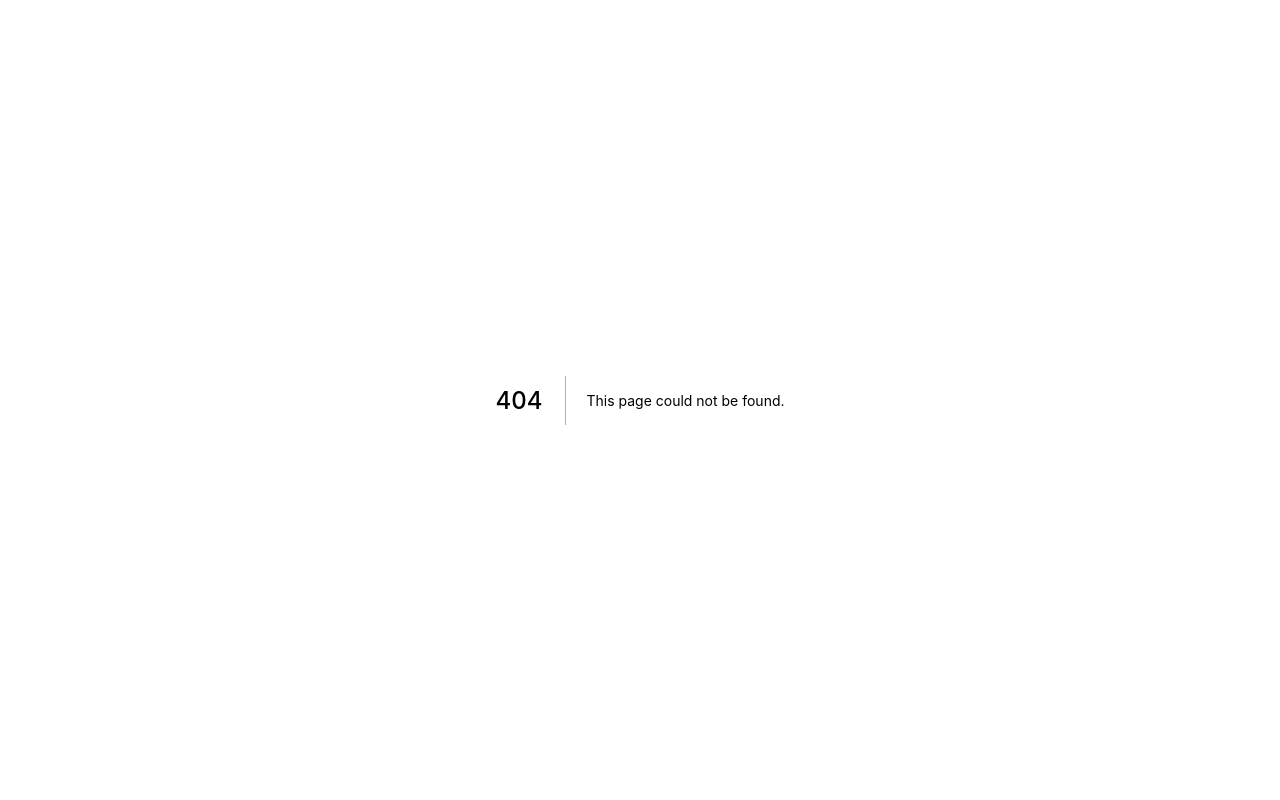
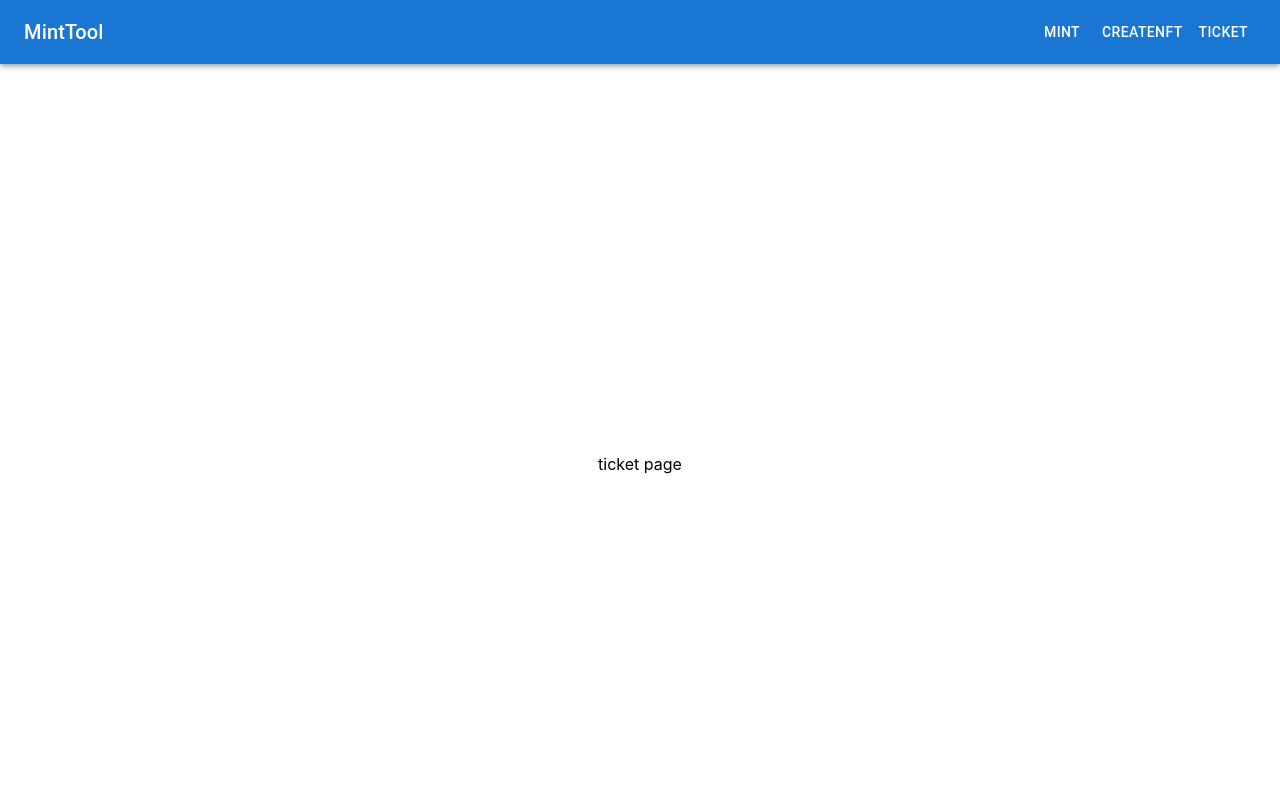
Before and after one commit to codestates/BEB-04-final-mintool, a Next.js app: page /ticket in a window 1280 px wide. Before the commit this address had no page. Shown: the top 800 px of the page. Built offline with nearby package versions, Linux system fonts and the light colour scheme.

Commit message:
Feat : topAppbar 구현 및 Footer 자리 생성

```diff
--- /dev/null
+++ b/components/Footer/Footer.js
@@ -0,0 +1,46 @@
+export default function Footer() {
+    return (
+        <>
+            <footer>
+                <a
+                    // href="https://vercel.com?utm_source=create-next-app&utm_medium=default-template&utm_campaign=create-next-app"
+                    // target="_blank"
+                    // rel="noopener noreferrer"
+                >
+                    {/* Powered by{' '}
+                    <img src="/vercel.svg" alt="Vercel Logo" className="logo" /> */}
+                    this is footer
+                </a>
+            </footer>
+
+        <style jsx>{`
+
+
+        footer {
+          width: 100%;
+          height: 100px;
+          border-top: 1px solid #eaeaea;
+          display: flex;
+          justify-content: center;
+          align-items: center;
+          background-color: rgb(21,178,229);
+        }
+
+        footer img {
+          margin-left: 0.5rem;
+          width : 100px;
+        }
+
+        footer a {
+          display: flex;
+          justify-content: center;
+          align-items: center;
+        }
+
+
+      `}</style>
+
+
+        </>
+    )
+}
--- /dev/null
+++ b/components/appbar/TopAppbar.js
@@ -0,0 +1,40 @@
+import * as React from 'react';
+import AppBar from '@mui/material/AppBar';
+import Box from '@mui/material/Box';
+import Toolbar from '@mui/material/Toolbar';
+import Typography from '@mui/material/Typography';
+import Button from '@mui/material/Button';
+import IconButton from '@mui/material/IconButton';
+import MenuIcon from '@mui/icons-material/Menu';
+import { Link } from 'next/link';
+import { useRouter } from 'next/router';
+
+export default function TopAppbar() {
+  const router = useRouter();
+
+  return (
+    <Box sx={{ flexGrow: 1 }}>
+      <AppBar position="static">
+        <Toolbar sx={{justifyContent: 'space-between'}}>
+          {/* <IconButton
+            size="large"
+            edge="start"
+            color="inherit"
+            aria-label="menu"
+            sx={{ mr: 2 }}
+          >
+            <MenuIcon />
+          </IconButton> */}
+          <Typography variant="h6" component="span" onClick={() => { router.push('/') }}>
+            MintTool
+          </Typography>
+          <div>
+            <Button color="inherit" onClick={() => { router.push('/mint') }} >Mint</Button>
+            <Button color="inherit" onClick={() => { router.push('/createnft') }} >CreateNFT</Button>
+            <Button color="inherit" onClick={() => { router.push('/ticket') }} >Ticket</Button>
+          </div>
+        </Toolbar>
+      </AppBar>
+    </Box>
+  );
+}
--- /dev/null
+++ b/components/layout/layout.js
@@ -0,0 +1,12 @@
+import TopAppbar from "../appbar/TopAppbar";
+import Footer from "../Footer/Footer";
+
+export default function Layout({children}) {
+    return (
+        <>
+            <TopAppbar/>
+                <main>{children}</main>
+            <Footer />
+        </>
+    )
+}
--- /dev/null
+++ b/global.css
@@ -0,0 +1,21 @@
+html,
+body {
+  padding: 0;
+  margin: 0;
+  font-family: -apple-system, BlinkMacSystemFont, Segoe UI, Roboto,
+    Oxygen, Ubuntu, Cantarell, Fira Sans, Droid Sans, Helvetica Neue,
+    sans-serif;
+}
+
+* {
+  box-sizing: border-box;
+}
+
+.container {
+  min-height: 100vh;
+  padding: 0 0.5rem;
+  display: flex;
+  flex-direction: column;
+  justify-content: center;
+  align-items: center;
+}
--- /dev/null
+++ b/pages/_app.js
@@ -0,0 +1,12 @@
+import Layout from "../components/layout/layout";
+import '../global.css'
+
+export default function MyApp({ Component, pageProps }) {
+    return (
+      <Layout>
+        <Component {...pageProps} />
+      </Layout>
+
+
+    )
+  }
--- /dev/null
+++ b/pages/api/asd.js
@@ -0,0 +1,3 @@
+export default (req,res)=>{
+    res.send({message : "hi"});
+}
--- /dev/null
+++ b/pages/ticket/index.js
@@ -0,0 +1,9 @@
+const ticketpage = ()=>{
+    return (
+        <div className="container">
+            ticket page
+        </div>
+    )
+}
+
+export default ticketpage;
```
Also changed, not shown: package.json (+4 -3 lines), pages/createnft/index.js (added, +9 -0 lines), pages/index.js (+10 -18 lines), pages/mint/index.js (added, +9 -0 lines), 1 other file (tests, documents, lock files or other folders).
